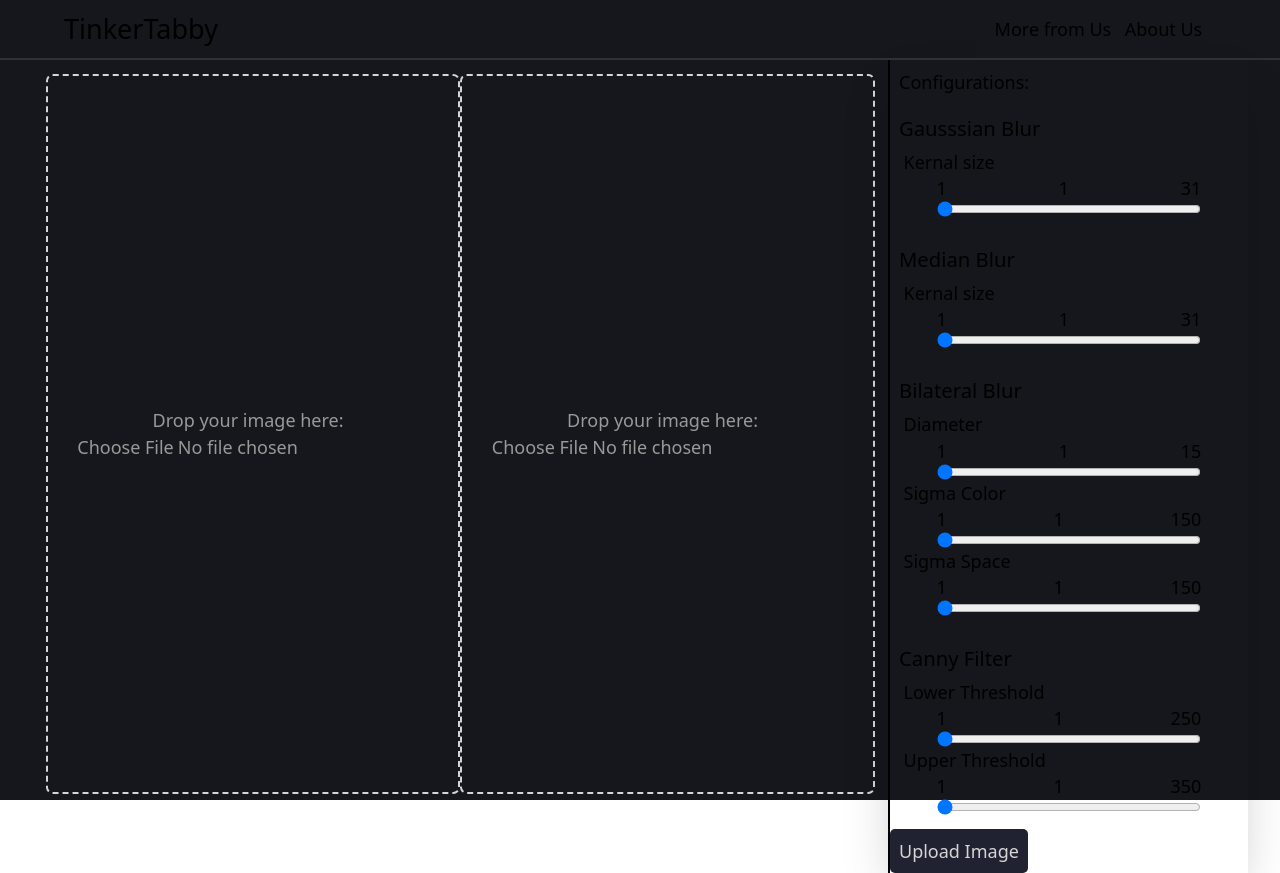
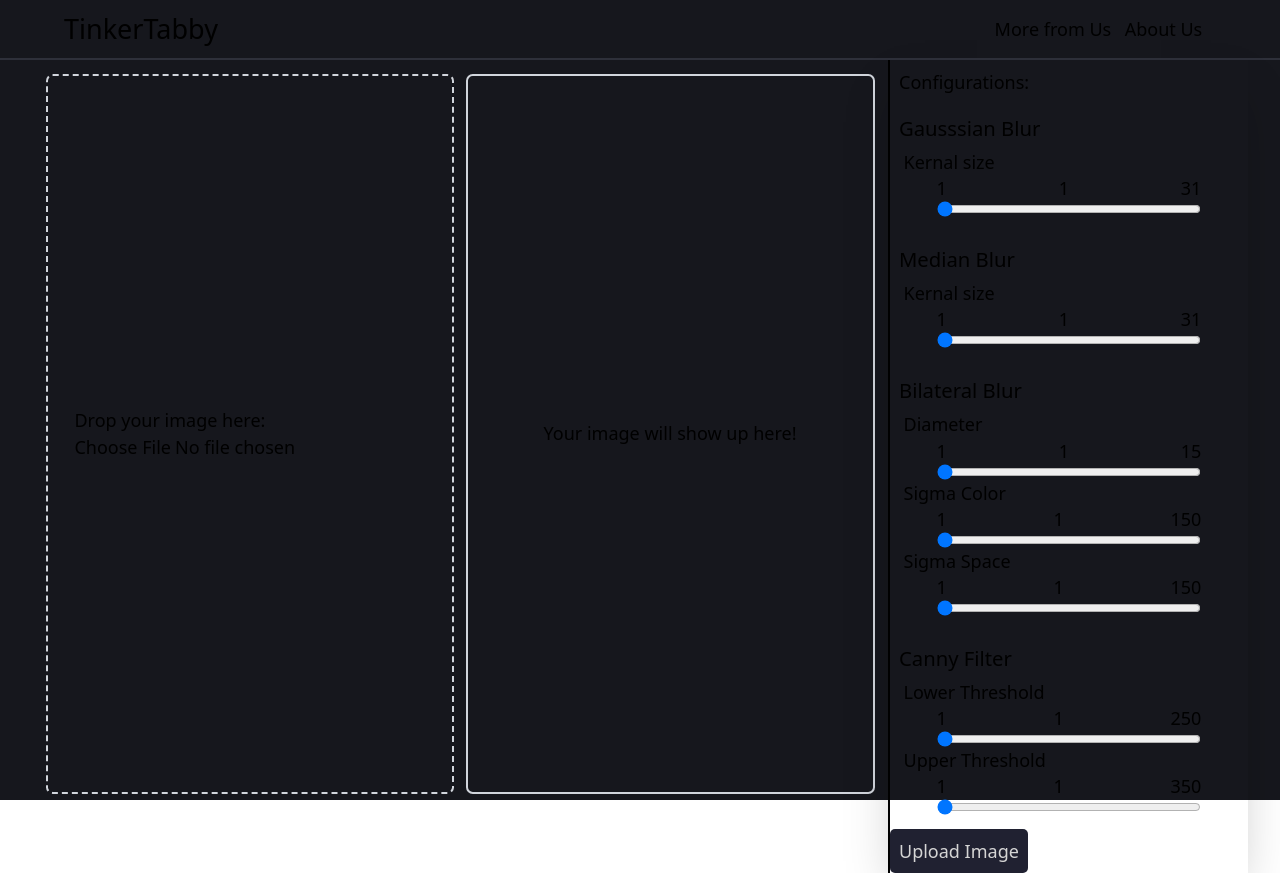
Before and after one commit to Shamuel69/OpenCV-demo-py-react, a React (Vite) app in the folder client/: page / in a window 1280 px wide. Built offline with nearby package versions, Linux system fonts and the light colour scheme; no server answers.

Commit message:
done. now to upload the backend and we good

```diff
--- a/client/src/App.jsx
+++ b/client/src/App.jsx
@@ -4,8 +4,9 @@ import './App.css'
 
 
 
-function ImageDropper({input_output, upload_pressed=false}) {
+function ImageDropper({ upload_pressed=false}) {
   const [image, setImage] = useState(null)
+  const [uploadedImage, setUploadedImage] = useState(null);
   const [imageAttributes, setImageAttributes] = useState(null);
   const [pressed, setPressed] = useState(null);
   const [error, setError] = useState(null);
@@ -14,32 +15,30 @@ function ImageDropper({input_output, upload_pressed=false}) {
   useEffect(() =>{
     if (imageAttributes){
       console.log("attributes: ", imageAttributes);
-      localStorage.setItem("Attributes", {channels: imageAttributes.Channels, dimensions: [imageAttributes.Dimensions[0], imageAttributes.Dimensions[1]]})
+      localStorage.setItem("Attributes", JSON.stringify({channels: imageAttributes.Channels, dimensions: [imageAttributes.Dimensions[0], imageAttributes.Dimensions[1]]}))
     }
   }, [imageAttributes])
 
   const uploadImage = async () => {
     const stored = localStorage.getItem("configs");
-    console.log("pog dog")
     let config = stored ? JSON.parse(stored) : null;
-    if (!image && !upload_pressed && !config) return;
-      console.log("fog dog")
-      // we will prolly end up doing this for bilateral filters too
+    if (!image || !config) return;
     if (config?.CF && config.CF.threshold1 === undefined && config.CF.threshold2 !== undefined) {
       const updated_configs = {...config, CF:{...config.CF, threshold1:100}}
       config = updated_configs
       console.log("log dog")
 
       localStorage.setItem("configs", JSON.stringify(config))
-        console.log(config)
     }
     console.log("hog ", config)
     const formData = new FormData();
     formData.append("image", image);
-      formData.append("config", config);
+    formData.append("config", JSON.stringify(config));
     try{
-        const res = await axios.post('http://localhost:8080/api/upload', formData)
-        console.log(res.data.result)
+      const res = await axios.post('http://localhost:8080/api/upload', formData,{responseType:"blob"})
+      console.log("Recieved processed image response! ", res.data.result)
+      const imageURL = URL.createObjectURL(res.data);
+      setUploadedImage(imageURL);
       setImageAttributes(res.data.result)
     }catch (err){
       setError('Error uploading image:', err)
@@ -66,54 +65,36 @@ function ImageDropper({input_output, upload_pressed=false}) {
 
   }
   return (
+    <div className="w-full flex flex-row justify-between gap-2.5">
       <div className="w-[85%] h-[720px] mx-auto bg-[--bg-tertiary] flex flex-col items-center justify-center p-4 border-2 border-dashed border-gray-300 rounded-md" onDragOver={(e) => e.preventDefault()} onDrop={(e) => e.preventDefault()} >
-      {error && (
-        <div className="bg-(--error) border-2 rounded-2 w-[80%] text-(--text-primary) p-2">
-          <label > {error}</label>
-        </div>
-      )}
-      <label htmlFor="fileInput" className=" ">
+        <label htmlFor="fileInput" className=" flex flex-col">
           Drop your image here: &nbsp; <input type="file" id="fileInput" accept="image/*"  onChange={handleImageChange} />
         </label>
 
-      {/* this is where you need to change the image */}
         {image && <img src={URL.createObjectURL(image)} alt="Dropped" className="max-w-[720px] max-h-[520px] p-4" />}
         {imageAttributes && (
           <div className="mt-4">
             <h3>Image Attributes:</h3>
             <p>Channels: {imageAttributes.Channels}</p>
             <p>Dimensions: {imageAttributes.Dimensions[0]} x {imageAttributes.Dimensions[1]}</p>
-
           </div>
         )}
+      </div>
+      <div className="w-[85%] h-[720px] mx-auto bg-[--bg-tertiary] flex flex-col items-center justify-center p-4 border-2 border-solid border-gray-300 rounded-md" onDragOver={(e) => e.preventDefault()} onDrop={(e) => e.preventDefault()} >
+
+        {!uploadedImage && (
+        <label>
+            Your image will show up here!
+        </label>
+        )}
+        {uploadedImage && (
+        <img src={uploadedImage} alt="Processed" className="max-w-[720px] max-h-[520px] p-4"/>
+        )}
+      </div>
     </div>
   )
 }
 
-function FishCheck() {
-  const [result, setResult] = useState(null)
-  const [fish, setFish] = useState('')
-
-  const checkFish = async (e) => {
-    e.preventDefault();
-    try{
-      const response = await axios.post('http://localhost:8080/api/fishcheck', { fish })
-      setResult(response.data.valid ? 'Valid fish' : 'Invalid fish');
-    } catch (error) {
-      console.error('Error checking fish:', error);
-      setResult('Error checking fish');
-    }
-  }
-  return (
-    <form onSubmit={checkFish} className="flex flex-col items-center p-4 bg-(--bg-tertiary)">
-      <input type="text" value={fish} onChange={(e) => setFish(e.target.value)} className="border border-gray-400 rounded-md py-2 px-4 focus:outline-none focus:ring-2 focus:ring-blue-500" />
-      <button type="submit" className="bg-blue-500 hover:bg-blue-700 text-white font-bold py-2 px-4 rounded-md">
-        Check Fish
-      </button>
-      {result && <p className="text-green-500">{result}</p>}
-    </form>
-  )
-}
 function App() {
   const [apiData, setApiData] = useState(null)
   const [submitted, setSubmitted] = useState(false)
@@ -133,7 +114,6 @@ function App() {
     }
   }, [submitted])
 
-// PLEASE make it so it clears the localstorage when the image is returned
   useEffect(() => {
     try{
       if (!valueConfigs || valueConfigs.length < 1) return;
@@ -151,7 +131,6 @@ function App() {
 
       }
 
-      // valueConfigs should look like [{name: "name", data: {kernalsize: 0}}]
 
     }catch (err){
       console.log("Something went wrong with uploading settings! ", err)
@@ -159,7 +138,6 @@ function App() {
 
     }finally{
       console.log("frog")
-      // uploadImage()
     }
   }, [valueConfigs])
 
@@ -187,15 +165,14 @@ function App() {
             </div>
           </div>
         </section>
-        <div id="content" className="w-[95%] mx-auto flex flex-row justify-between">
-          <section id="images">
-            <div className=" mx-auto text-[#999] text-center flex  p-3">
-              <ImageDropper input_output="input" upload_pressed={submitted}/>
-              <ImageDropper input_output="output"/>
+        <div id="content" className="w-[95%] mx-auto flex flex-row">
+          <section id="image_" className="flex-1 min-w-0">
+            <div className=" w-full  p-3">
+              <ImageDropper upload_pressed={submitted}/>
             </div>
           </section>
-          <section id="inputs">
-            <div className="w-[360px] h-full border-l-2 shadow-2xl">
+          <section id="inputs" className=" w-[360px] shrink-0">
+            <div className="w-full h-full border-l-2 shadow-2xl">
               <h3 className="p-2">Configurations:</h3>
               <div className="w-full mx-auto flex flex-col gap-1">
                 <div className="flex flex-col  p-2">
```
Lines whose indentation alone changed are shown as unchanged.
